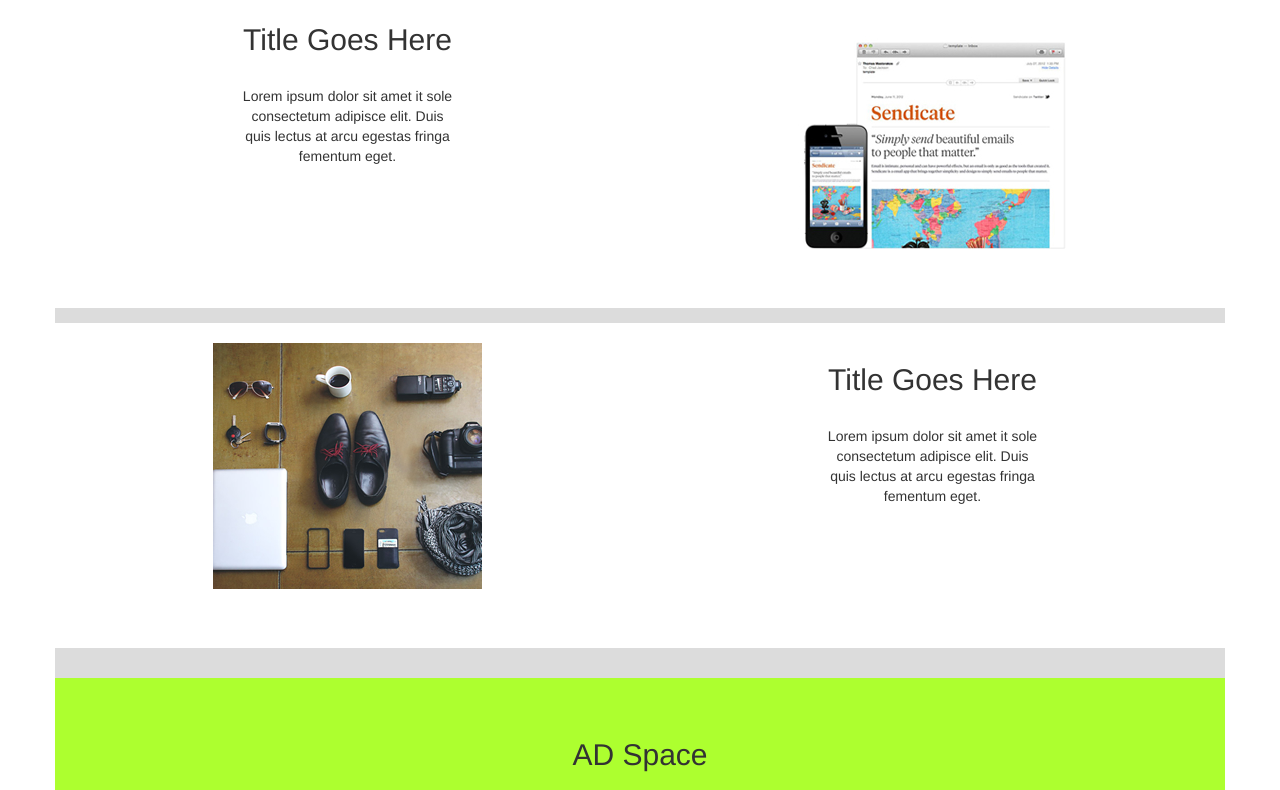
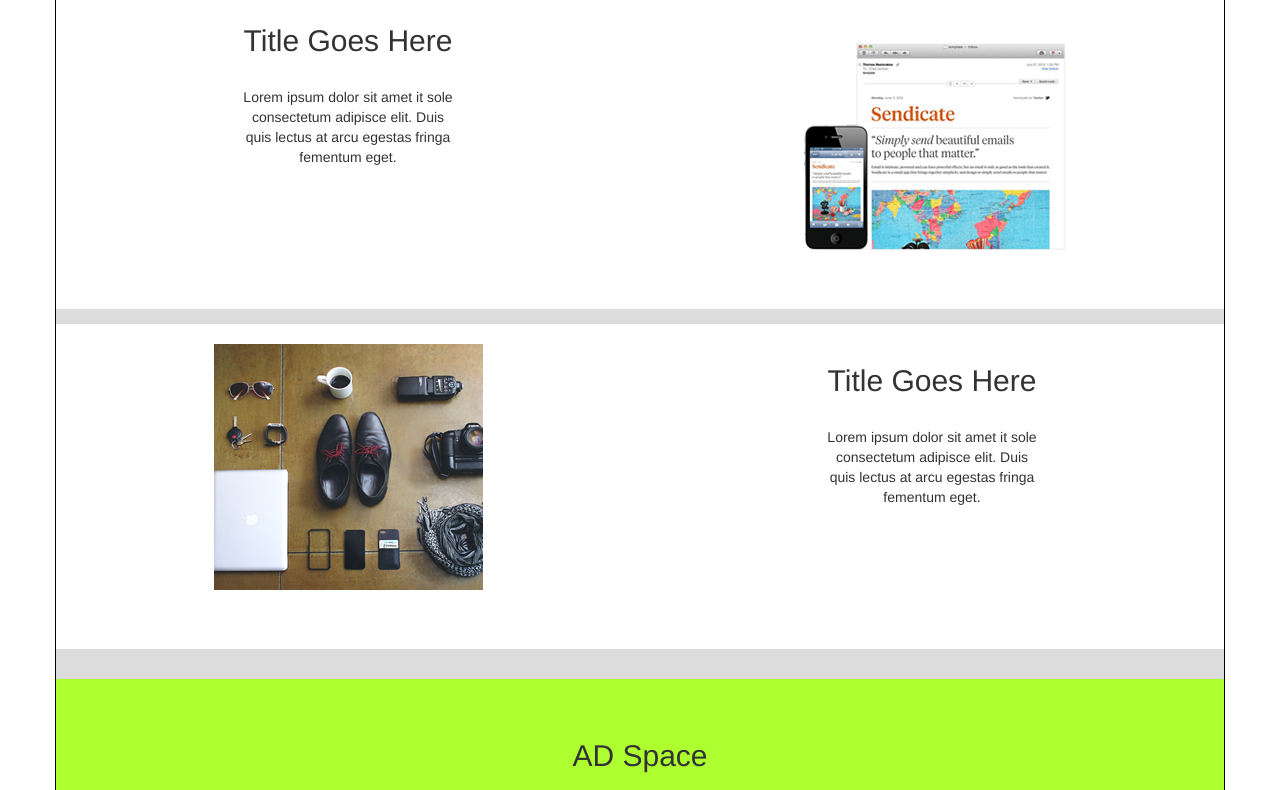
Before and after one commit to rtduany/GNOME, a plain HTML site: page index.html in a window 1280 px wide. Shown: the part 1407-2197 px from the top of the page. Drawn offline with nearby package versions, Linux system fonts and the light colour scheme.

Commit message:
add border to .container in main.css file

```diff
--- a/main.css
+++ b/main.css
@@ -1,5 +1,9 @@
 .container{
 	background-color:gainsboro;
+	border-left: 1px solid black;
+	border-right:1px solid black;
+	border-bottom:1px solid black;
+	border-top:1px solid black;
 }
 #header{
 	background-color: black;
@@ -67,7 +71,7 @@
 }
 #seventh-child{
 	background-color: greenyellow;
-	height:200px;
+	height:160px;
 	margin-bottom: 30px;
 }
 .ctr-text{
```
